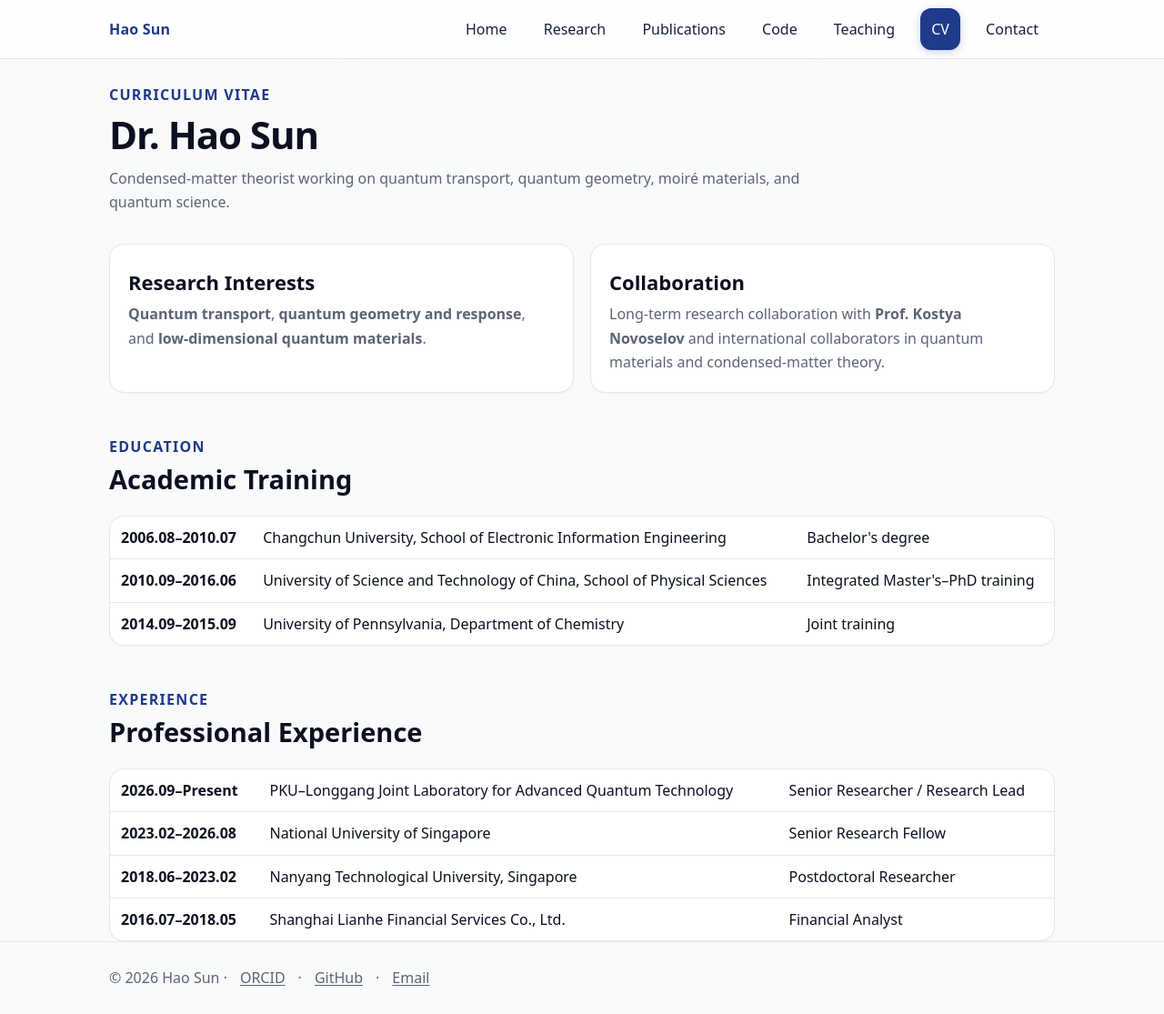
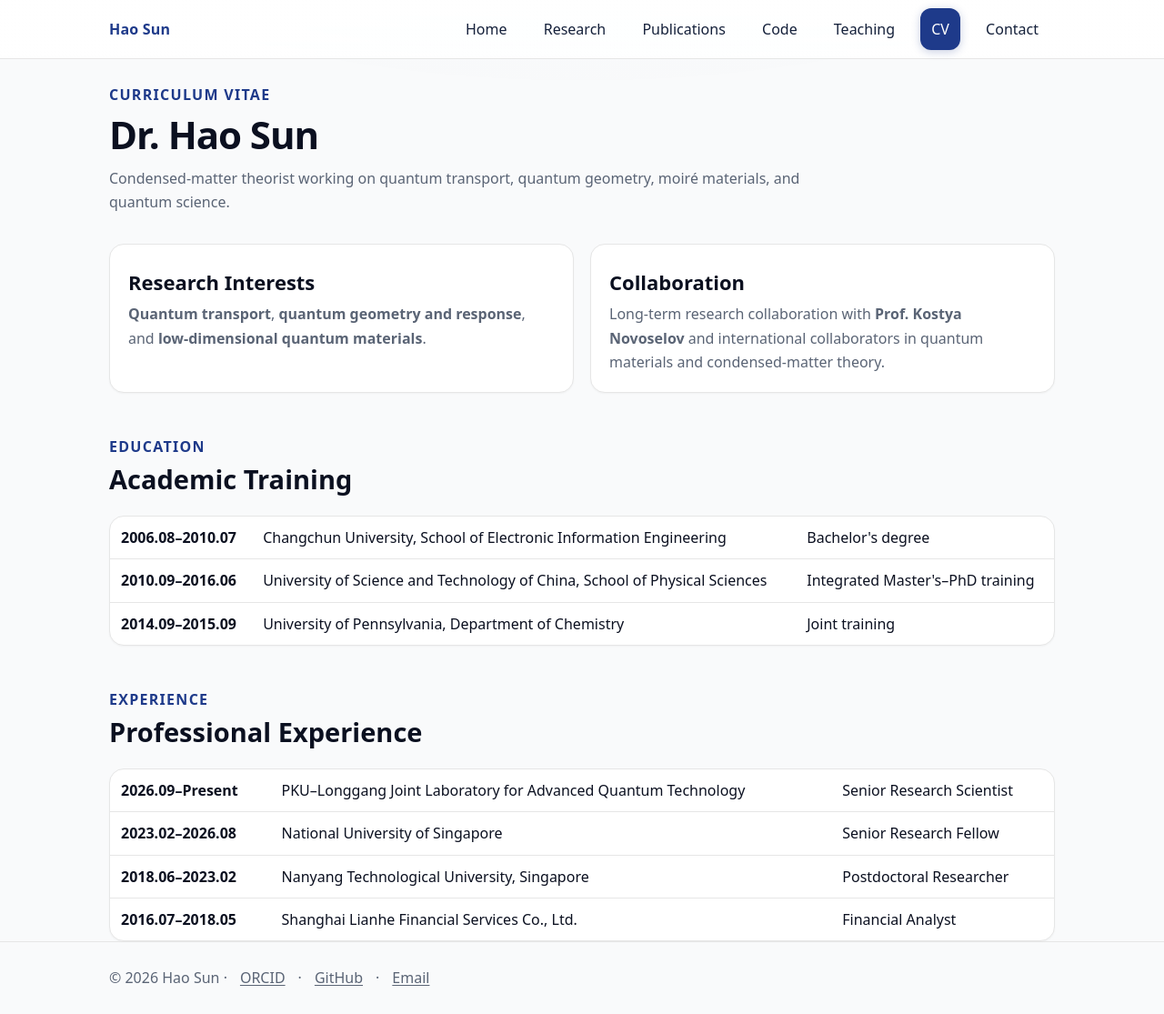
Before and after one commit to sunohao/sunohao.github.io, a Jekyll site: the page built from cv/index.md, in a window 1280 px wide and 1115 px high. Shown: the whole window at 91% size. Built offline with Jekyll 4.4.1, drawn with Linux system fonts in a browser that asks for light colours.

Commit message:
Update Longgang CV title

```diff
--- a/cv/index.md
+++ b/cv/index.md
@@ -66,7 +66,7 @@ permalink: /cv.html
         <tr>
           <td><strong>2026.09–Present</strong></td>
           <td>PKU–Longgang Joint Laboratory for Advanced Quantum Technology</td>
-          <td>Senior Researcher / Research Lead</td>
+          <td>Senior Research Scientist</td>
         </tr>
         <tr>
           <td><strong>2023.02–2026.08</strong></td>
```
